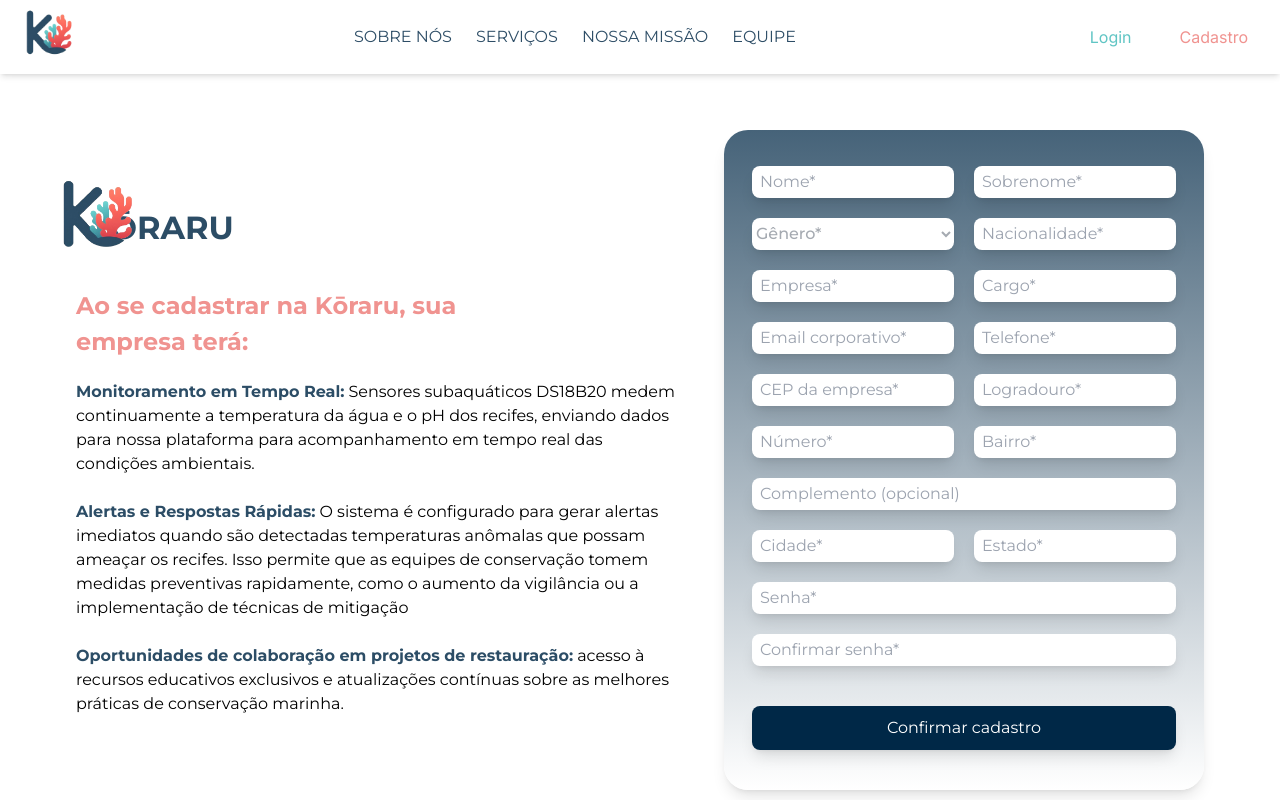
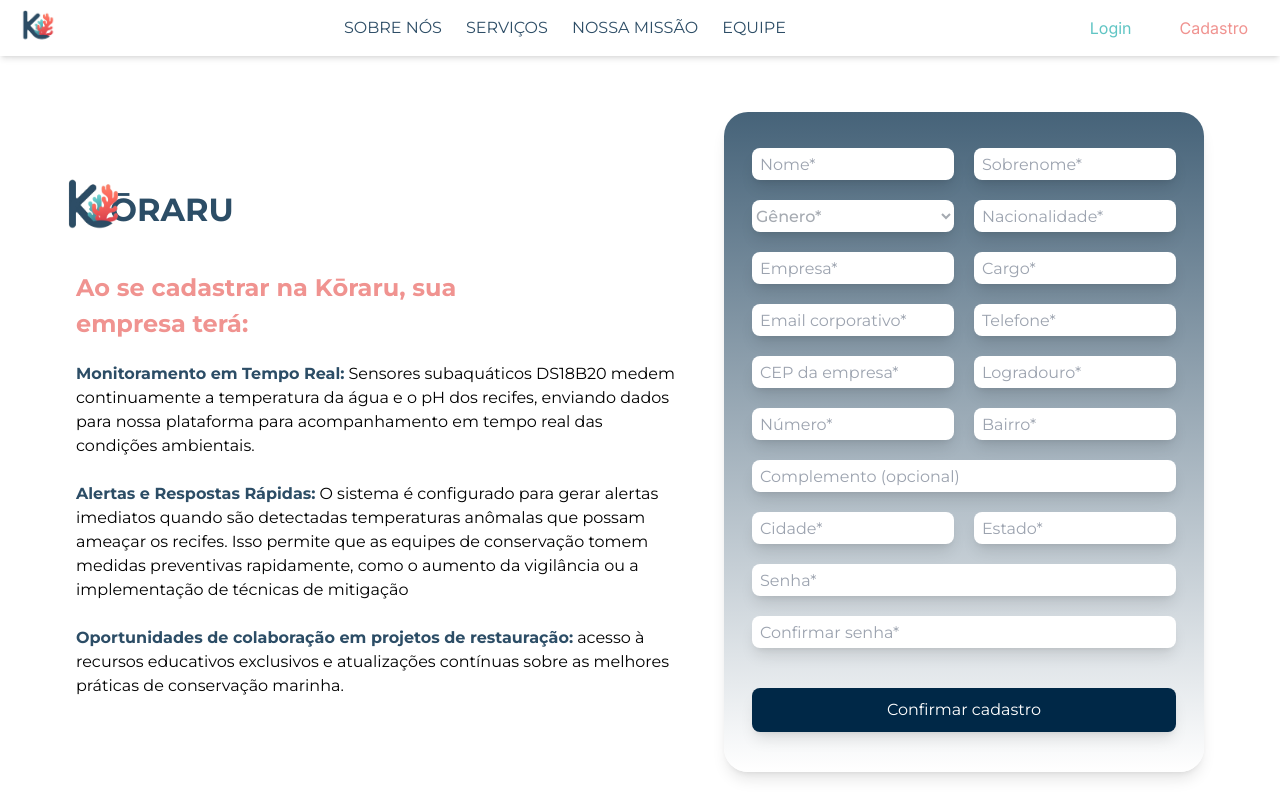
Before and after one commit to sabrinacouto/Koraru-Global-Solution, a Next.js app: page /cadastro in a window 1280 px wide. Shown: the top 800 px of the page. Built offline with nearby package versions, Linux system fonts and the light colour scheme.

Commit message:
♻️ refactor: modifying the logo size on all existing pages

```diff
--- a/src/app/about/page.tsx
+++ b/src/app/about/page.tsx
@@ -13,7 +13,7 @@
               ŌRARU
             </h1>
                 <Image
-                className="h-[5.5rem] w-[5rem] absolute !m-[0] top-[-23px] left-[-53px] object-cover z-[1]"
+                className="h-[4rem] w-[4rem] absolute !m-[0] top-[-9px] left-[-53px] object-cover z-[1]"
                 alt="Logo da Koraru"
                 src={logo}
               />
--- a/src/app/cadastro/page.tsx
+++ b/src/app/cadastro/page.tsx
@@ -15,7 +15,7 @@
               ŌRARU
             </h1>
                 <Image
-                className="h-[5.5rem] w-[5rem] absolute !m-[0] top-[-27px] left-[-53px] object-cover z-[1]"
+                className="h-[4rem] w-[4rem] absolute !m-[0] top-[-9px] left-[-48px] object-cover z-[1]"
                 alt="Logo da Koraru"
                 src={logo}
               />
--- a/src/components/Header/Header.tsx
+++ b/src/components/Header/Header.tsx
@@ -16,7 +16,7 @@
                         onClick={() => setMenu(true)}
                         className="text-3xl text-black cursor-pointer lg:hidden"
                     />
-                    <Image src={logo} alt="A letra K ao lado de dois corais" width={60} height={60} />
+                    <Image src={logo} alt="A letra K ao lado de dois corais" width={40} height={40} />
                 </div>
                 <nav className="hidden md:flex flex-1 justify-center space-x-6 text-darkslategray-100 font-montserrat">
                     <Link href="/#sobre-nos" className="text-base hover:text-mediumturquoise hover:underline">SOBRE NÓS</Link>
```
